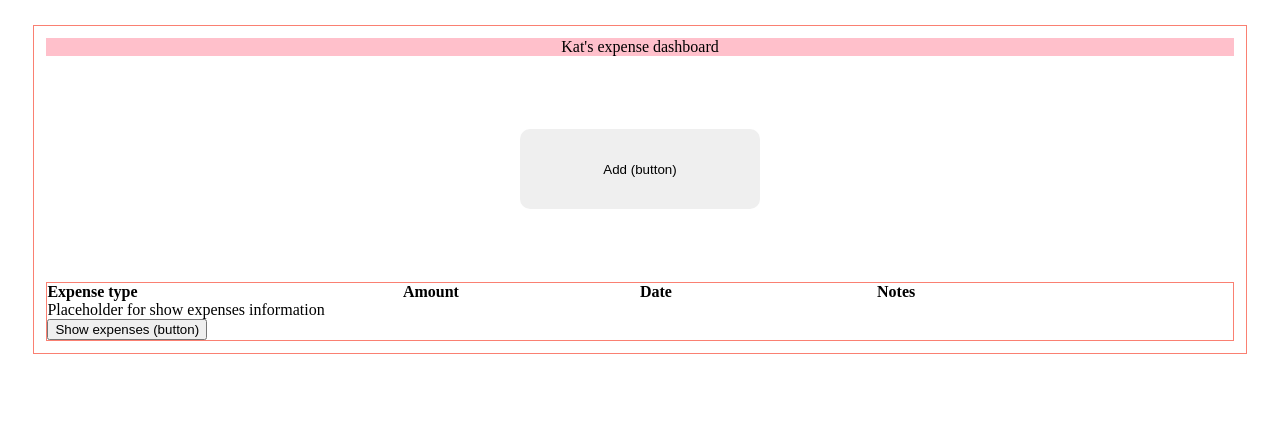
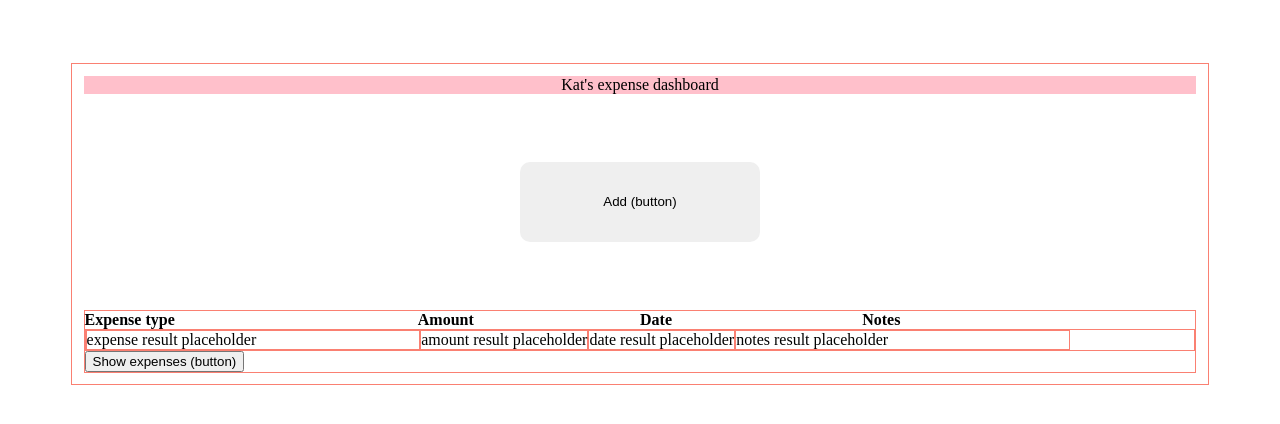
Before and after one commit to katfay/kats-expense-tracker-vanillaJS, a plain HTML site: page index.html in a window 1280 px wide. Drawn offline with Linux system fonts and the light colour scheme.

Commit message:
Creating flex containers for returned values

```diff
--- a/css/styles.css
+++ b/css/styles.css
@@ -3,7 +3,7 @@
 }
 
 .main-container {
-  margin: 2%;
+  margin: 5%;
   display: flex;
   flex-flow: column;
 }
@@ -82,12 +82,20 @@ input {
 
 .dashboard .dashboard-heading span {
   display: flex;
-  width: 20%;
+  min-width: 20%;
   /* border: 1px red solid; */
 }
 
-.dashboard .dashboard-heading .wider {
-  width: 30%;
+.dashboard .dashboard-heading .wider,
+.dashboard .dashboard-results .wider {
+  min-width: 30%;
+}
+
+.dashboard .dashboard-results,
+.dashboard .dashboard-results div {
+  display: flex;
+  flex-direction: row;
+  align-items: stretch;
 }
 
 .dashboard .dashboard-results span {
--- a/index.html
+++ b/index.html
@@ -61,8 +61,12 @@
           <span>Date</span>
           <span class="wider">Notes</span>
         </div>
-        <div id="dashboardResults">
-          Placeholder for show expenses information
+        <div class="test-border dashboard-results" id="">
+          <!-- <div>Placeholder for show expenses information</div> -->
+          <div class="test-border wider" id="dashboardResults">expense result placeholder</div>
+          <div class="test-border" id="">amount result placeholder</div>
+          <div class="test-border" id="">date result placeholder</div>
+          <div class="test-border wider" id="">notes result placeholder</div>
         </div>
         <div>
           <button class="" type="button" id="showButton">
--- a/js/index.js
+++ b/js/index.js
@@ -81,28 +81,15 @@ function showExpenses() {
   fetch("http://localhost:3000/expense/list")
     .then((res) => res.json())
     .then((data) => {
-      /*
-      let spending = console.log(data);
-            spending.forEach(function (spend) {
-        alert("I have bought " + data[0].expense);
-      });
-*/
       console.table(data);
       console.log(data);
-      document.getElementById("dashboardResults").innerHTML = data[0].expense;
-      for (let x = 0; x < data.length; x++) {
-        console.log(data[x].expense);
-        /*        document.getElementById("dashboardResults").innerHTML =
-          data[x].expense + " help, I need to append a new line";
-          */
       let dashboardElement = document.getElementById("dashboardResults");
       let dashboardHTML = `<div>`;
       data.forEach(function (expenseItem) {
-          dashboardHTML = dashboardHTML + `<div>${expenseItem.amount}</div>`;
+        dashboardHTML = dashboardHTML + `<div>${expenseItem.expense}</div>`;
       });
       dashboardHTML = dashboardHTML + `</div>`;
       dashboardElement.innerHTML = dashboardHTML;
       console.log(dashboardHTML);
-      }
     });
 }
```
Lines whose indentation alone changed are shown as unchanged.
